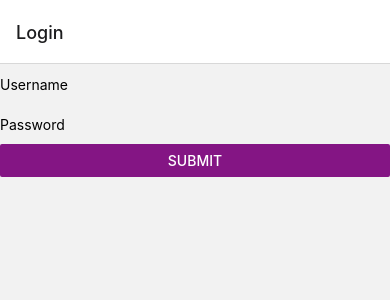
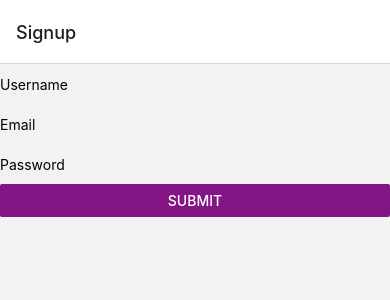
Before and after one commit to spazzylemons/nost, a React Native app in the folder front-end/: screen /Signup in a window 390 px wide. Before the commit this address had no page. Shown: the top 300 px of the page. Built offline with nearby package versions, Linux system fonts and the light colour scheme.

Commit message:
added signup page

```diff
--- a/front-end/App.js
+++ b/front-end/App.js
@@ -4,6 +4,7 @@ import { createNativeStackNavigator } from '@react-navigation/native-stack';
 
 import LoginScreen from "./Components/LoginScreen/Login";
 import HomeScreen from "./Components/HomeScreen/Home";
+import Signup from "./Components/SignupScreen/Signup";
 
 const Stack = createNativeStackNavigator();
 
@@ -11,6 +12,7 @@ const App = () => {
   return (
       <NavigationContainer>
         <Stack.Navigator>
+          <Stack.Screen name="Signup" component={Signup} />
           <Stack.Screen name="Login" component={LoginScreen} />
           <Stack.Screen name="Home" component={HomeScreen} />
           {/*<Stack.Screen name="Signup" component={SignupScreen} />*/}
--- /dev/null
+++ b/front-end/Components/SignupScreen/Signup.js
@@ -0,0 +1,40 @@
+import React, { useState } from 'react'
+import { View, Text, Image, ScrollView, TextInput, Button } from 'react-native';
+
+const LoginScreen = ({ navigation }) => {
+  const [username, setUsername] = useState('');
+  const [password, setPassword] = useState('');
+  const [email, setEmail] = useState('');
+
+  const onSubmit = () => {
+    navigation.navigate('Login')
+  }
+
+  return (
+      <ScrollView>
+        <TextInput
+            style={{height: 40}}
+            placeholder="Username"
+            onChangeText={text => setUsername(text)}
+            defaultValue={username}
+        />
+        <TextInput
+            style={{height: 40}}
+            placeholder="Email"
+            onChangeText={text => setEmail(text)}
+            defaultValue={email}/>
+        <TextInput
+            style={{height: 40}}
+            placeholder="Password"
+            onChangeText={text => setPassword(text)}
+            defaultValue={password}/>
+        <Button
+            onPress={onSubmit}
+            title="Submit"
+            color="#841584"
+        />
+      </ScrollView>
+  )
+}
+
+export default LoginScreen
```
